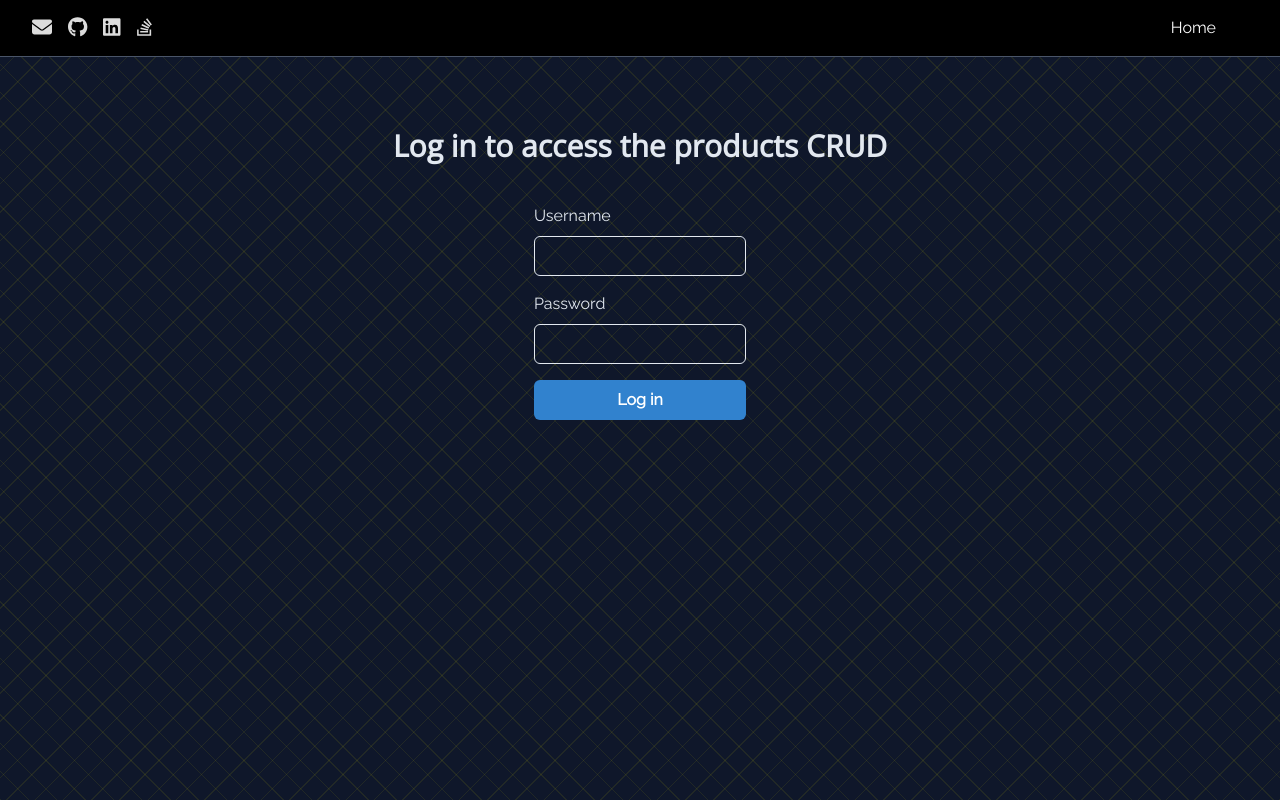
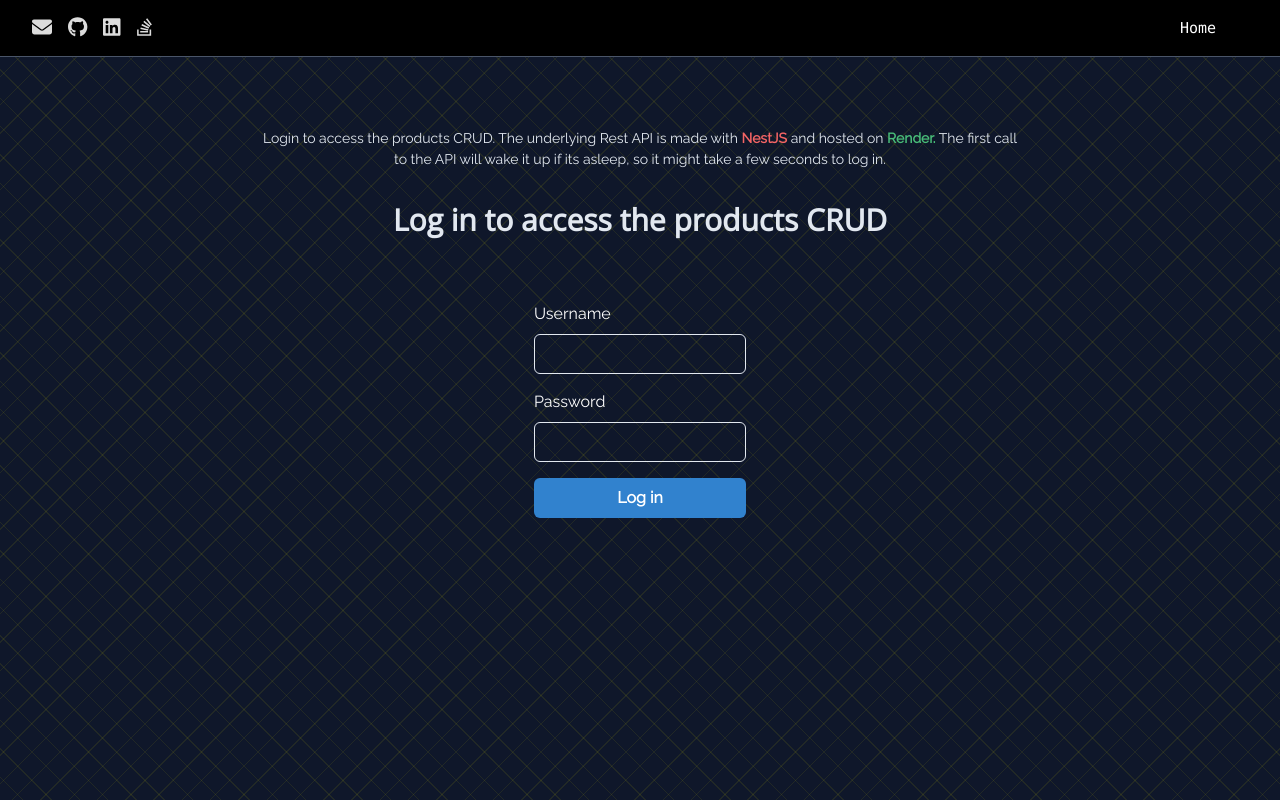
Before and after one commit to rhainne/portfolio-react-vercel, a React (Create React App) app: page /products in a window 1280 px wide. Shown: the top 800 px of the page. Built offline with nearby package versions, Linux system fonts and the light colour scheme; no server answers.

Commit message:
Add information about the website purpose and correction on styles

```diff
--- a/src/components/FullScreenSection.js
+++ b/src/components/FullScreenSection.js
@@ -1,13 +1,9 @@
 import * as React from "react";
 import { VStack } from "@chakra-ui/react";
 
-/**
- * Illustrates the use of children prop and spread operator
- */
 const FullScreenSection = ({ children, isDarkBackground, ...boxProps }) => {
   return (
     <VStack
-      // minHeight="100vh"
       width="100%"
       backgroundColor={boxProps.backgroundColor}
       color={isDarkBackground ? "white" : "black"}
@@ -15,6 +11,7 @@
       backgroundSize={boxProps.backgroundSize}
       justifyContent="center"
       alignItems="center"
+      fontFamily="inherit"
       maxWidth={boxProps.backgroundSize}
       {...boxProps}
     >
--- a/src/components/Header.js
+++ b/src/components/Header.js
@@ -113,7 +113,12 @@
           </nav>
           {isHome && (
             <nav>
-              <HStack spacing={[2, 5, 5]} fontSize={[12, 16, 16]}>
+              <HStack
+                spacing={[2, 5, 5]}
+                fontSize={[11, 15, 15]}
+                fontFamily="mono"
+                fontWeight={300}
+              >
                 <a href="" onClick={handleClick("projects")}>Projects</a>
                 <a href="" onClick={handleClick("contactme")}>Contact me</a>
                 <a href="" onClick={handleClick("products")}>Products</a>
@@ -122,7 +127,12 @@
           )}
           {!isHome && (
             <nav>
-              <HStack spacing={[2, 5, 5]} fontSize={[12, 16, 16]}>
+              <HStack
+                spacing={[2, 5, 5]}
+                fontSize={[11, 15, 15]}
+                fontFamily="mono"
+                fontWeight={300}
+              >
                 <Link to="/">Home</Link>
               </HStack>
             </nav>
--- a/src/components/Home/Card.js
+++ b/src/components/Home/Card.js
@@ -4,9 +4,6 @@
 import React from "react";
 
 const Card = ({ title, description, imageSrc }) => {
-  // Implement the UI for the Card component according to the instructions.
-  // You should be able to implement the component with the elements imported above.
-  // Feel free to import other UI components from Chakra UI if you wish to.
   return (
     <VStack bg="white" color="black" borderRadius="lg">
       <Image src={imageSrc} alt={title} borderTopRadius="lg" />
@@ -14,8 +11,8 @@
         <Heading size="md">{title}</Heading>
         <Text size="sm" color="slategray">{description}</Text>
         <HStack>
-          <Heading size="sm">See more</Heading>
-          <FontAwesomeIcon icon={faArrowRight} size="1x" />
+          {/* <Heading size="sm">See more</Heading> */}
+          {/* <FontAwesomeIcon icon={faArrowRight} size="1x" /> */}
         </HStack>
       </VStack>
     </VStack>
--- a/src/components/Home/ContactMeSection.js
+++ b/src/components/Home/ContactMeSection.js
@@ -2,6 +2,8 @@
 import { useFormik } from "formik";
 import {
   Box,
+  Text,
+  Link,
   Button,
   FormControl,
   FormErrorMessage,
@@ -73,9 +75,29 @@
     `}
     >
       <VStack minW="480px" w="100%" maxW="1024px" p={32}>
-        <Heading as="h1" id="contactme-section">
+        <Heading as="h1" id="contactme-section" mb={6}>
           Contact me
         </Heading>
+        <Text fontSize="sm" textAlign="center">
+          Dummy contact form to illustrate form validation with {' '}
+          <Link
+            href="https://formik.org/"
+            isExternal
+            color="blue.400"
+            fontWeight="semibold"
+          >
+            Formik
+          </Link> and {' '}
+          <Link
+            href="https://github.com/jquense/yup"
+            isExternal
+            color="blue.400"
+            fontWeight="semibold"
+          >
+            Yup
+          </Link>, custom hooks for handling form submission and global alert context for displaying feedback messages.{' '}
+          This form does not submit data anywhere and give 50% success/error feedback at random.
+        </Text>
         <Box
           p={6}
           rounded="md"
--- a/src/components/Home/LandingSection.js
+++ b/src/components/Home/LandingSection.js
@@ -1,20 +1,19 @@
-import { Avatar, Heading, VStack } from "@chakra-ui/react";
+import { Avatar, Center, Heading, VStack } from "@chakra-ui/react";
 import FullScreenSection from "../FullScreenSection";
 import profileImageSrc from "../../images/profile_pic.jpg";
 
-const greeting = "Hello, I am Adri!";
-const bio1 = "A fullstack developer with";
-const bio2 = "a strong focus on backend";
+const greeting = "Hello, I'm Adri!";
+const bio1 = "A backend-focused fullstack developer with a background in .NET, JavaScript, and some other languages \
+and a growing focus on modern web technologies. I enjoy designing robust systems, improving code quality, \
+and continuously learning better ways to build software.";
 
-// Implement the UI for the LandingSection component according to the instructions.
-// Use a combination of Avatar, Heading and VStack components.
 const LandingSection = () => (
   <FullScreenSection
     justifyContent="center"
     alignItems="center"
     isDarkBackground
     color="gray.200"
-    bg="#0f172a" // the dark base color
+    bg="#0f172a"
     backgroundImage={`
       repeating-linear-gradient(
         45deg,
@@ -35,11 +34,18 @@
   >
     <VStack>
       <Avatar name="adri" size="2xl" src={profileImageSrc} />
-      <Heading size="sm" pb={10}>
+      <Heading size="sm" pb={10} fontFamily="mono">
         {greeting}
       </Heading>
-      <Heading>{bio1}</Heading>
-      <Heading>{bio2}</Heading>
+      <Heading
+        size={"sm"}
+        textAlign={"center"}
+        maxW={"700px"}
+        fontFamily="mono"
+        fontWeight={400}
+      >
+        {bio1}
+      </Heading>
     </VStack>
   </FullScreenSection>
 );
--- a/src/components/Home/ProductsSection.js
+++ b/src/components/Home/ProductsSection.js
@@ -1,5 +1,5 @@
 import React from "react";
-import { Button, VStack, Heading } from "@chakra-ui/react";
+import { Button, Text, VStack, Heading } from "@chakra-ui/react";
 import FullScreenSection from "../FullScreenSection";
 import { useAlertContext } from "../../context/alertContext";
 import LinkedButton from "../LinkedButton";
@@ -14,7 +14,7 @@
       spacing={8}
       minHeight="50vh"
     >
-      <VStack minW="480px" w="100%" maxW="1024px" p={32}>
+      <VStack minW="480px" w="100%" maxW="1024px" p={32} spacing={12}>
         <Heading as="h1" id="products-section">
           Products CRUD
         </Heading>
--- a/src/components/Home/ProjectsSection.js
+++ b/src/components/Home/ProjectsSection.js
@@ -1,7 +1,8 @@
 import React from "react";
 import FullScreenSection from "../FullScreenSection";
-import { Box, Heading } from "@chakra-ui/react";
+import { Box, Text, Heading, VStack } from "@chakra-ui/react";
 import Card from "./Card";
+
 
 const imageUrl1 = "https://picsum.photos/4193/2785?random=1";
 const imageUrl2 = "https://picsum.photos/4193/2785?random=2";
@@ -46,6 +47,9 @@
       <Heading as="h1" id="projects-section">
         Featured Projects
       </Heading>
+      <Text fontSize="sm" textAlign="center">
+        Dummy examples to display a responsive grid layout and card components loaded from remotely randomly retrieved images. The projects are not real.
+      </Text>
       <Box
         display="grid"
         gridTemplateColumns={{
--- a/src/components/Products/LoginPage.js
+++ b/src/components/Products/LoginPage.js
@@ -14,6 +14,7 @@
 } from "@chakra-ui/react";
 import * as Yup from "yup";
 
+import FullScreenSection from "../FullScreenSection";
 import useSubmitLogin from "../../hooks/useSubmitLogin";
 import { useApi } from "../../utils/useApi";
 
@@ -41,6 +42,11 @@
   }, [response]);
 
   return (
+    <FullScreenSection
+      isDarkBackground
+      spacing={8}
+      w="100%"
+    >
       <form onSubmit={formik.handleSubmit}>
         <VStack spacing={4}>
           <FormControl
@@ -81,5 +87,6 @@
           </Button>
         </VStack>
       </form >
+    </FullScreenSection>
   );
 }
--- a/src/components/Products/ProductsHome.js
+++ b/src/components/Products/ProductsHome.js
@@ -1,5 +1,5 @@
 import React from "react";
-import { Heading, VStack } from "@chakra-ui/react";
+import { Heading, Text, Link, VStack } from "@chakra-ui/react";
 import FullScreenSection from "../FullScreenSection";
 import { useAuth } from "../auth/AuthContext";
 import { LoginPage } from "./LoginPage";
@@ -32,7 +32,30 @@
       )
     `}
     >
-      <VStack minW="480px" w="100%" maxW="1024px" p={32}>
+      <VStack minW="480px" w="100%" maxW="1024px" p={32} spacing={8}>
+        {!isAuthenticated && (
+          <Text textAlign="center" fontSize="sm">
+            Login to access the products CRUD. The underlying Rest API is made with{' '}
+            <Link
+              href="https://nestjs.com/"
+              isExternal
+              color="red.400"
+              fontWeight="semibold"
+            >
+              NestJS
+            </Link>{' '}
+            and hosted on {' '}
+            <Link
+              href="https://render.com/"
+              isExternal
+              color="green.400"
+              fontWeight="semibold"
+            >
+              Render.
+            </Link>{' '}
+            The first call to the API will wake it up if its asleep, so it might take a few seconds to log in.
+          </Text>
+        )}
         <Heading as="h2" size={"lg"} mb={8} id="product-crud-section">
           {!isAuthenticated
             ? "Log in to access the products CRUD"
@@ -45,7 +68,7 @@
             : <ProductsCRUD />
         }
       </VStack>
-    </FullScreenSection>
+    </FullScreenSection >
   );
 };
 
```
Lines whose indentation alone changed are shown as unchanged.
